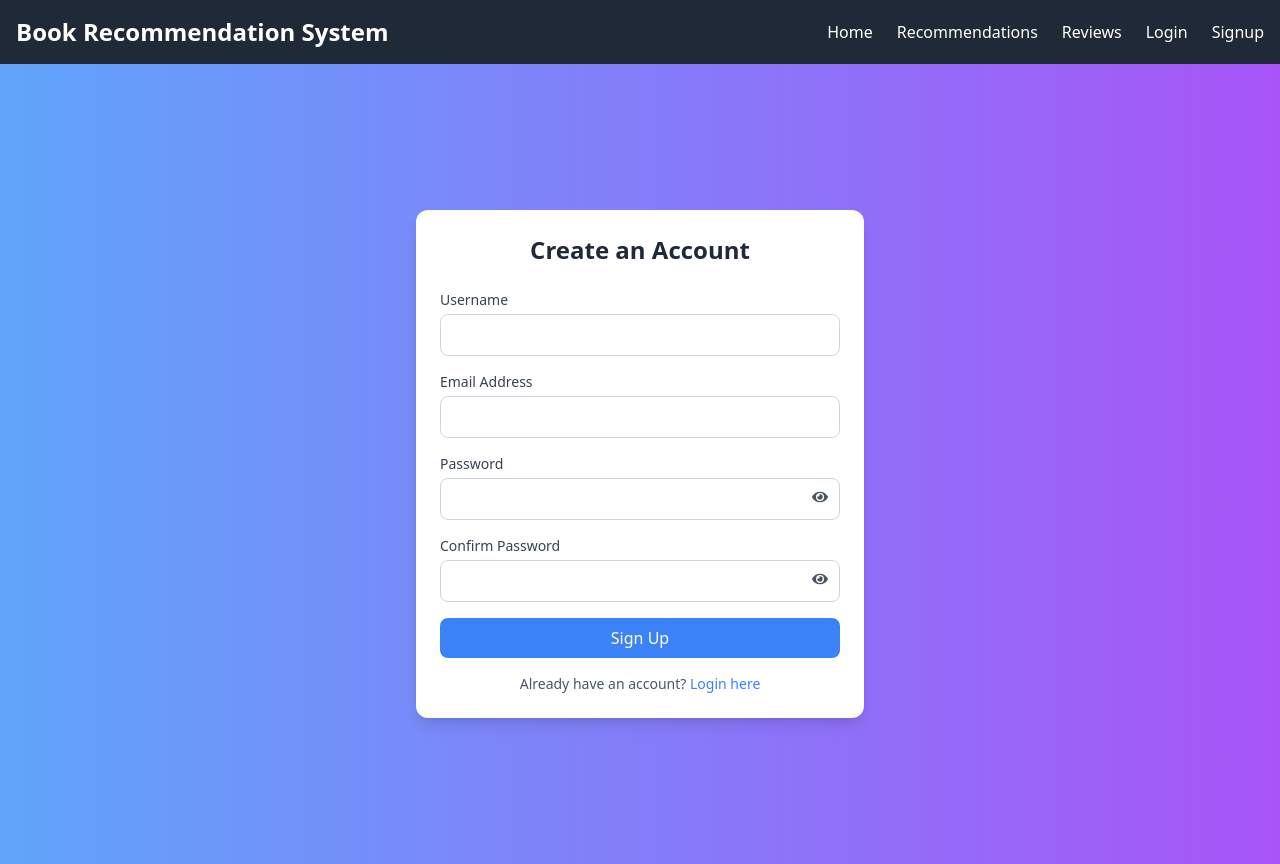
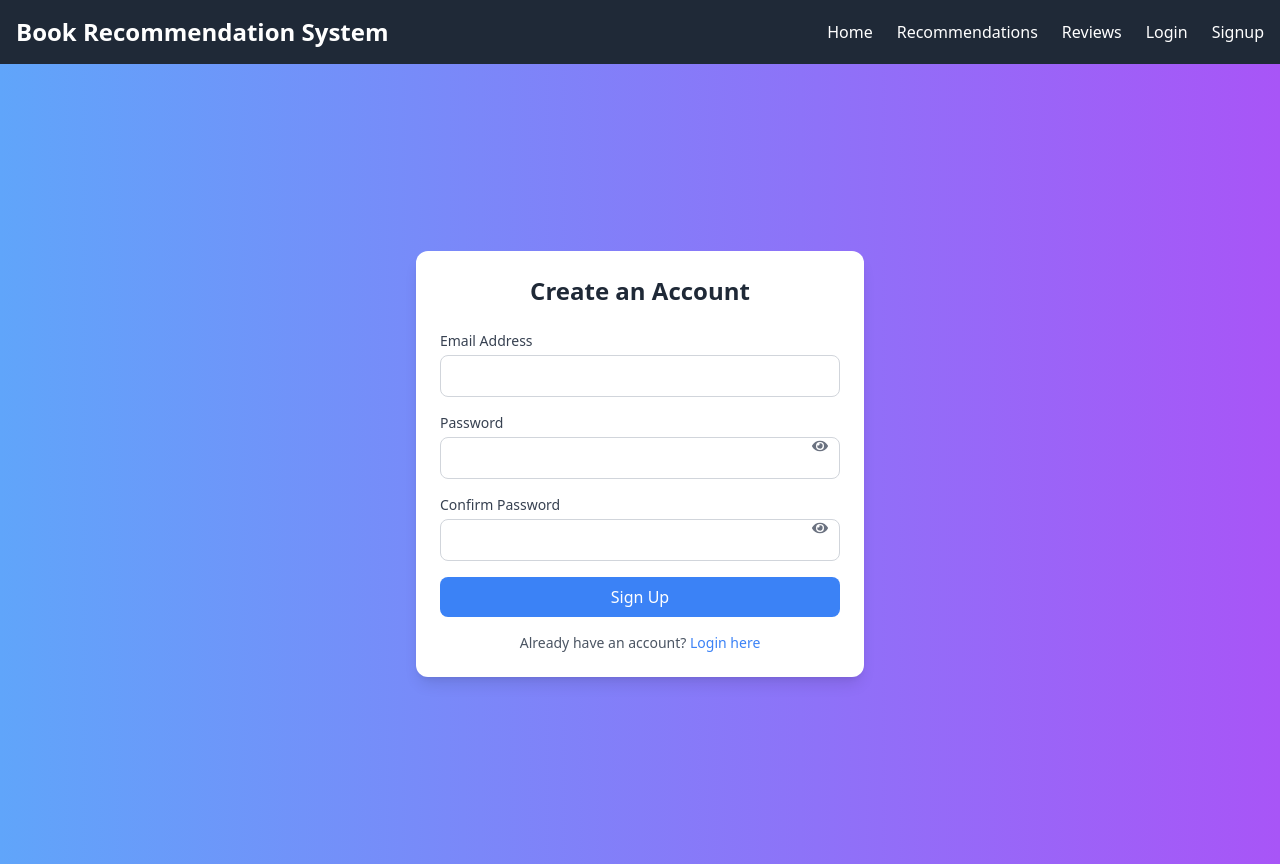
Before and after one commit to UzairKahnx/Book_Recommendation_Frontend, a React (Create React App) app: page /signup in a window 1280 px wide. Built offline with nearby package versions, Linux system fonts and the light colour scheme.

Commit message:
Change in Signup page

```diff
--- a/src/pages/Signup.jsx
+++ b/src/pages/Signup.jsx
@@ -6,14 +6,13 @@ import { FaEye, FaEyeSlash } from 'react-icons/fa';
 const SignUp = () => {
   const navigate = useNavigate();
   const [formData, setFormData] = useState({
-    username: '',
     email: '',
     password: '',
     confirmPassword: '',
   });
+  const [error, setError] = useState(null);
   const [showPassword, setShowPassword] = useState(false);
   const [showConfirmPassword, setShowConfirmPassword] = useState(false);
-  const [error, setError] = useState(null);
 
   const handleInputChange = (e) => {
     const { name, value } = e.target;
@@ -30,39 +29,22 @@ const SignUp = () => {
       return;
     }
     setError(null);
-    navigate('/login'); // Redirect after successful sign-up
+    navigate('/login');
   };
 
   return (
     <div className="flex items-center justify-center min-h-screen bg-gradient-to-r from-blue-400 to-purple-500 px-4">
-      {/* Motion Wrapper */}
       <motion.div
-        initial={{ opacity: 0, scale: 0.8 }}
+        initial={{ opacity: 0, scale: 0.9 }}
         animate={{ opacity: 1, scale: 1 }}
-        transition={{ duration: 0.5, ease: "easeOut" }}
-        className="w-full max-w-md p-6 bg-white rounded-xl shadow-lg"
+        transition={{ duration: 0.5 }}
+        className="w-full max-w-md p-6 bg-white rounded-xl shadow-lg transform transition-all hover:scale-105"
       >
-        <h2 className="text-2xl font-semibold text-center mb-6 text-gray-800">
-          Create an Account
-        </h2>
+        <h2 className="text-2xl font-semibold text-center mb-6 text-gray-800">Create an Account</h2>
 
         {error && <p className="text-red-500 text-center mb-4">{error}</p>}
 
         <form onSubmit={handleSubmit} className="space-y-4">
-          {/* Username Field */}
-          <div>
-            <label className="block text-sm font-medium text-gray-700">Username</label>
-            <input
-              type="text"
-              name="username"
-              value={formData.username}
-              onChange={handleInputChange}
-              required
-              className="mt-1 w-full p-2 border border-gray-300 rounded-lg focus:ring-2 focus:ring-blue-500 focus:outline-none"
-            />
-          </div>
-
-          {/* Email Field */}
           <div>
             <label className="block text-sm font-medium text-gray-700">Email Address</label>
             <input
@@ -75,59 +57,51 @@ const SignUp = () => {
             />
           </div>
 
-          {/* Password Field with Eye Icon */}
-          <div>
+          <div className="relative">
             <label className="block text-sm font-medium text-gray-700">Password</label>
-            <div className="relative">
             <input
-                type={showPassword ? 'text' : 'password'}
+              type={showPassword ? "text" : "password"}
               name="password"
               value={formData.password}
               onChange={handleInputChange}
               required
               className="mt-1 w-full p-2 border border-gray-300 rounded-lg focus:ring-2 focus:ring-blue-500 focus:outline-none"
             />
-              <span
-                className="absolute inset-y-0 right-3 flex items-center cursor-pointer text-gray-600 hover:text-gray-800"
+            <button
+              type="button"
+              className="absolute inset-y-0 right-3 flex items-center text-gray-500"
               onClick={() => setShowPassword(!showPassword)}
             >
               {showPassword ? <FaEyeSlash /> : <FaEye />}
-              </span>
-            </div>
+            </button>
           </div>
 
-          {/* Confirm Password Field with Eye Icon */}
-          <div>
+          <div className="relative">
             <label className="block text-sm font-medium text-gray-700">Confirm Password</label>
-            <div className="relative">
             <input
-                type={showConfirmPassword ? 'text' : 'password'}
+              type={showConfirmPassword ? "text" : "password"}
               name="confirmPassword"
               value={formData.confirmPassword}
               onChange={handleInputChange}
               required
               className="mt-1 w-full p-2 border border-gray-300 rounded-lg focus:ring-2 focus:ring-blue-500 focus:outline-none"
             />
-              <span
-                className="absolute inset-y-0 right-3 flex items-center cursor-pointer text-gray-600 hover:text-gray-800"
+            <button
+              type="button"
+              className="absolute inset-y-0 right-3 flex items-center text-gray-500"
               onClick={() => setShowConfirmPassword(!showConfirmPassword)}
             >
               {showConfirmPassword ? <FaEyeSlash /> : <FaEye />}
-              </span>
-            </div>
+            </button>
           </div>
 
-          {/* Submit Button */}
-          <motion.button
-            whileHover={{ scale: 1.05 }}
-            whileTap={{ scale: 0.95 }}
+          <button
             type="submit"
             className="w-full py-2 bg-blue-500 text-white rounded-lg hover:bg-blue-600 focus:outline-none transition-all duration-300"
           >
             Sign Up
-          </motion.button>
+          </button>
 
-          {/* Already Have an Account */}
           <p className="text-sm text-center text-gray-600">
             Already have an account? <a href="/login" className="text-blue-500 hover:text-blue-700">Login here</a>
           </p>
```
Lines whose indentation alone changed are shown as unchanged.
